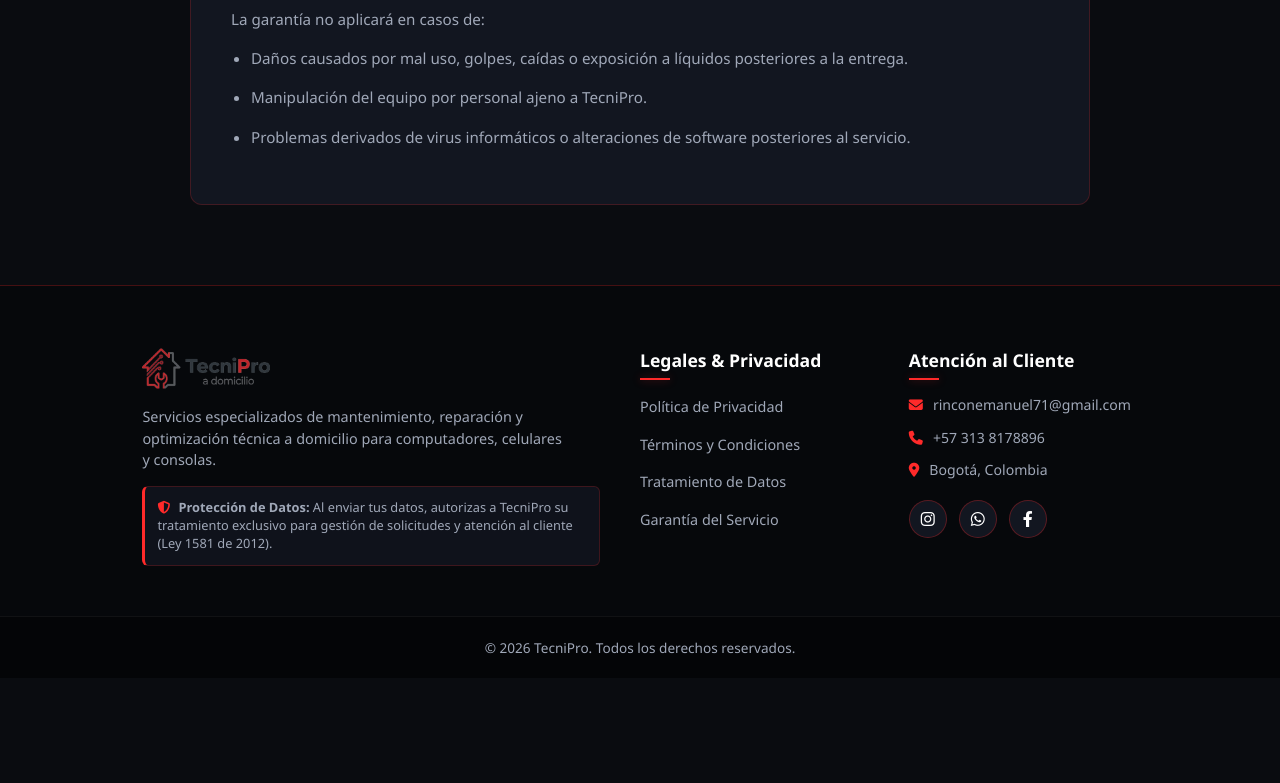
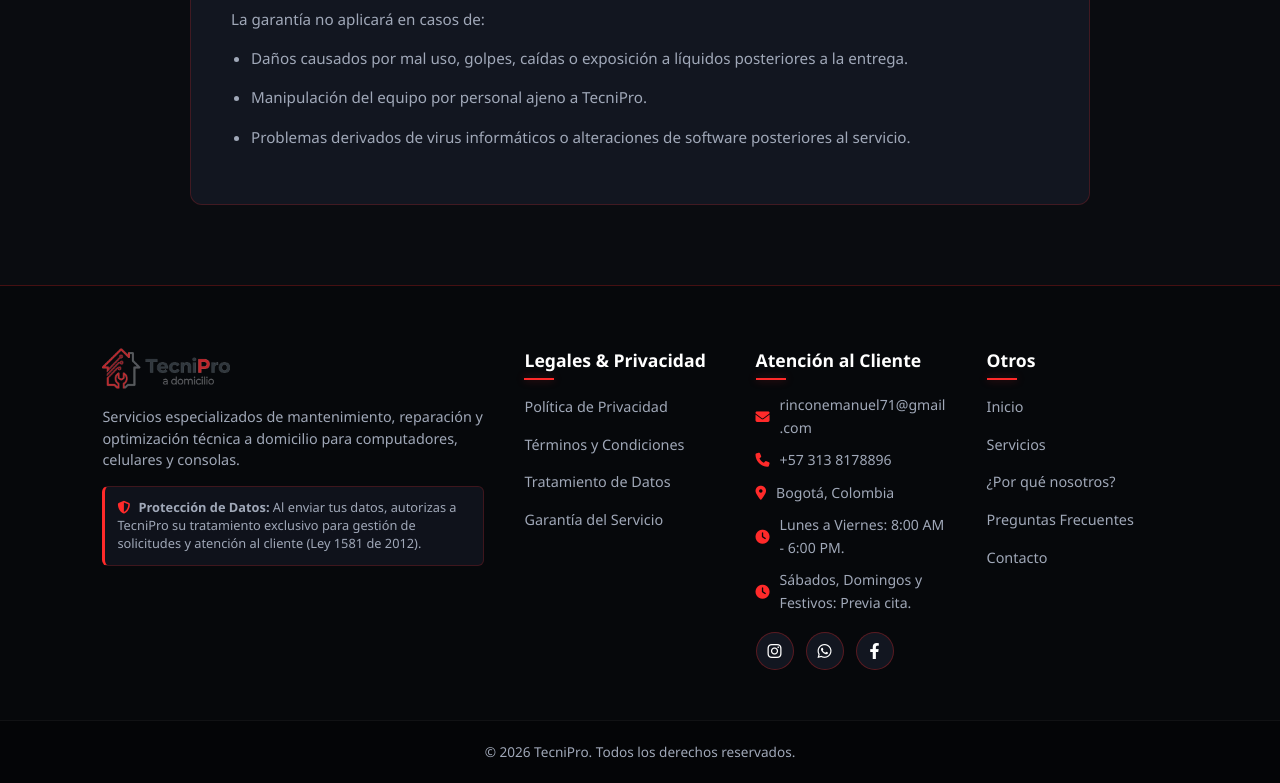
Before and after one commit to emajuca/TecniPro-Web, a website: page legal html/garantia-servicio.html in a window 1280 px wide. Shown: the part 496-1279 px from the top of the page. Before the commit the page ends 1174 px from the top, so only its background shows below. Drawn offline with Linux system fonts and the light colour scheme.

Commit message:
Update stylesheets and enhance footer structure across multiple pages

```diff
--- a/css/styles.css
+++ b/css/styles.css
@@ -679,12 +679,16 @@ body {
 }
 
 .footer-container {
-    max-width: 1200px;
+    max-width: 1600px;
     margin: 0 auto;
     padding: 0 8%;
     display: grid;
-    grid-template-columns: 2fr 1fr 1fr;
+    grid-template-columns: 2fr 1fr 1fr 1fr;
     gap: 40px;
+}
+
+.footer-col {
+    min-width: 0;
 }
 
 .footer-col h3,
@@ -755,6 +759,7 @@ body {
     display: flex;
     align-items: center;
     gap: 10px;
+    overflow-wrap: anywhere;
 }
 
 .contact-info-item i {
--- a/legal html/garantia-servicio.html
+++ b/legal html/garantia-servicio.html
@@ -6,7 +6,7 @@
     <meta name="viewport" content="width=device-width, initial-scale=1.0">
     <title>Garantía del Servicio | TecniPro</title>
     <link rel="stylesheet" href="../css/reset.css">
-    <link rel="stylesheet" href="../css/styles.css?v=20261117d">
+    <link rel="stylesheet" href="../css/styles.css?v=20261117e">
     <link rel="stylesheet" href="../css/legal.css">
     <link rel="stylesheet" href="https://cdnjs.cloudflare.com/ajax/libs/font-awesome/6.4.0/css/all.min.css">
 </head>
@@ -39,7 +39,7 @@
         </div>
     </main>
 
-    <footer class="main-footer">
+        <footer class="main-footer">
         <div class="footer-container">
             <div class="footer-col footer-about">
                 <div class="footer-logo">
@@ -57,7 +57,7 @@
             </div>
 
             <div class="footer-col">
-                <h4>Legales & Privacidad</h4>
+                <h3>Legales & Privacidad</h3>
                 <ul>
                     <li><a href="../legal html/politica-privacidad.html" id="open-privacy">Política de Privacidad</a></li>
                     <li><a href="../legal html/terminos-condiciones.html" id="open-terms">Términos y Condiciones</a></li>
@@ -67,10 +67,12 @@
             </div>
 
             <div class="footer-col">
-                <h4>Atención al Cliente</h4>
+                <h3>Atención al Cliente</h3>
                 <p class="contact-info-item"><i class="fa-solid fa-envelope"></i> rinconemanuel71@gmail.com</p>
                 <p class="contact-info-item"><i class="fa-solid fa-phone"></i> +57 313 8178896</p>
                 <p class="contact-info-item"><i class="fa-solid fa-location-dot"></i> Bogotá, Colombia</p>
+                <p class="contact-info-item"><i class="fa-solid fa-clock"></i>Lunes a Viernes: 8:00 AM - 6:00 PM.</p>
+                <p class="contact-info-item"><i class="fa-solid fa-clock"></i>Sábados, Domingos y Festivos: Previa cita.</p>
                 <div class="social-links">
                     <a href="#" target="_blank" rel="noopener noreferrer" aria-label="Instagram"><i
                             class="fa-brands fa-instagram"></i></a>
@@ -79,6 +81,17 @@
                     <a href="#" target="_blank" rel="noopener noreferrer" aria-label="Facebook"><i
                             class="fa-brands fa-facebook-f"></i></a>
                 </div>
+            </div>
+
+            <div class="footer-col">
+                <h3>Otros</h3>
+                <ul>
+                    <li><a href="../index.html#inicio">Inicio</a></li>
+                    <li><a href="../index.html#servicios">Servicios</a></li>
+                    <li><a href="../index.html#beneficios">¿Por qué nosotros?</a></li>
+                    <li><a href="../index.html#preguntas">Preguntas Frecuentes</a></li>
+                    <li><a href="../index.html#contacto">Contacto</a></li>
+                </ul>
             </div>
         </div>
 
```
Also changed, not shown: admin.html (+1 -1 lines), dashboard.html (+14 -1 lines), index.html (+12 -1 lines), legal html/politica-privacidad.html (+17 -4 lines), legal html/terminos-condiciones.html (+17 -4 lines), legal html/tratamiento-datos.html (+17 -4 lines).
